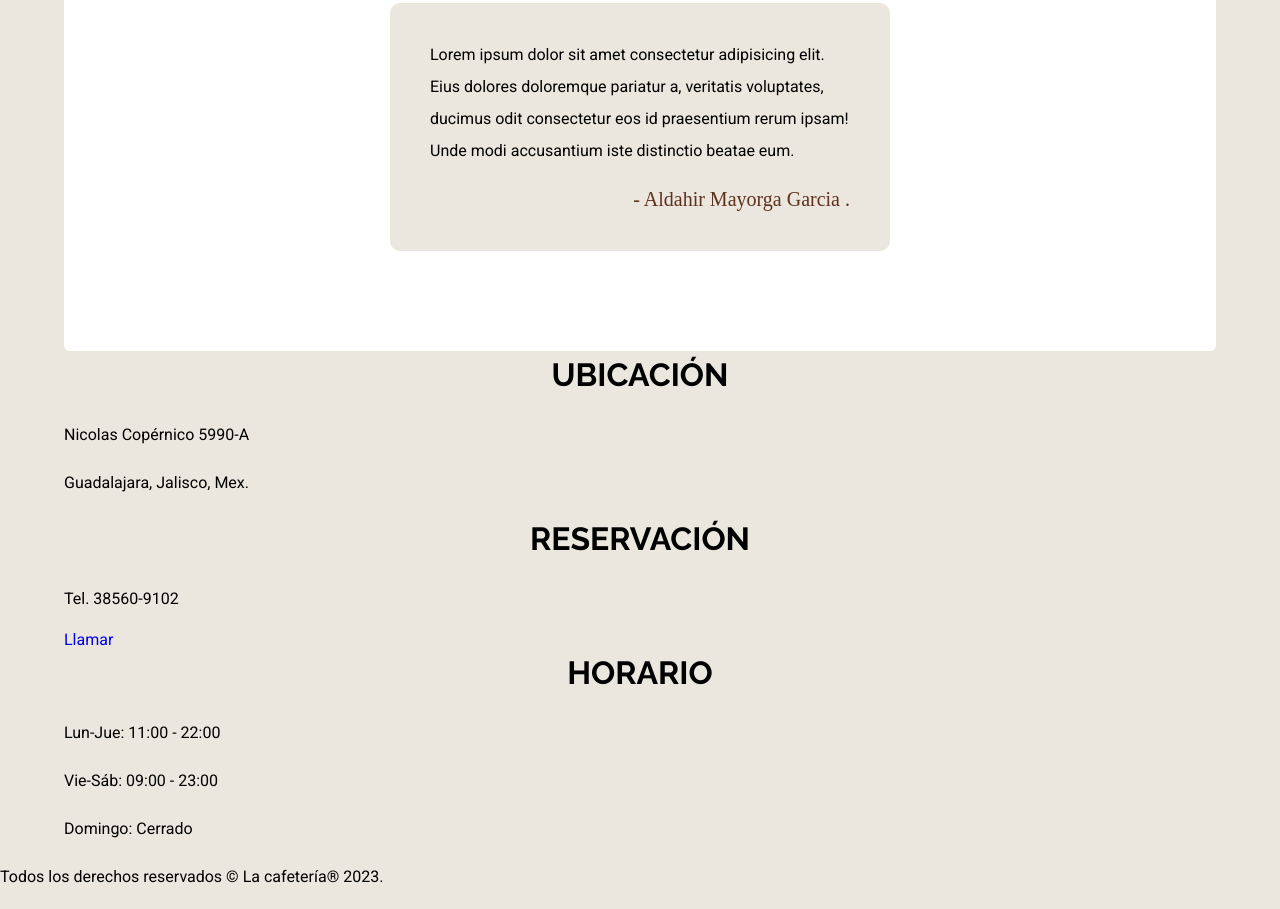
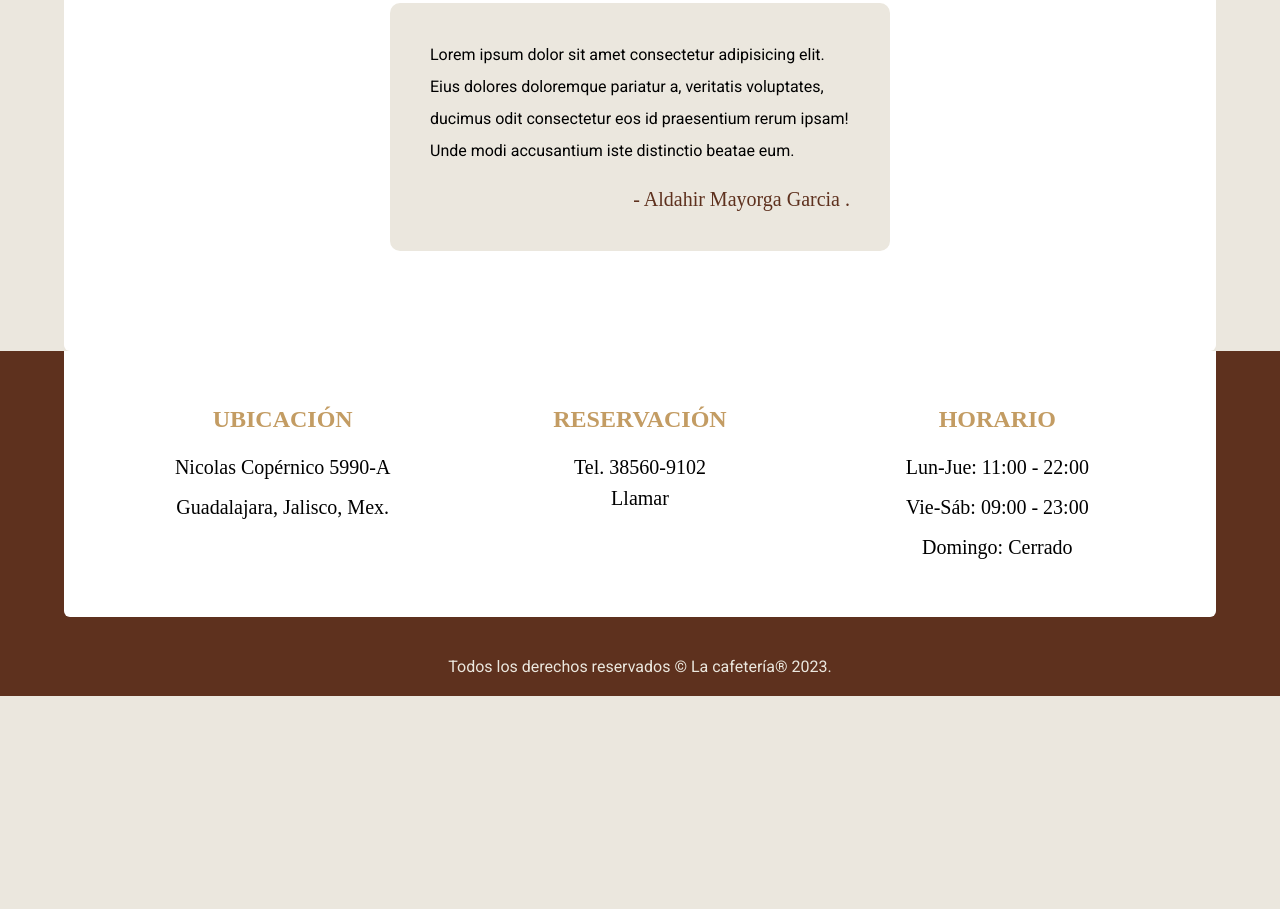
Before and after one commit to AldaMayorgaDev/05-Cafeter-a, a website: page index.html in a window 1280 px wide. Shown: the part 4743-5652 px from the top of the page. After the commit the page ends 5439 px from the top, so only its background shows below. Drawn offline with Linux system fonts and the light colour scheme; a web font is replaced by a local one.

Commit message:
Se agregan estilos a footer

```diff
--- a/index.html
+++ b/index.html
@@ -197,7 +197,7 @@
         </div>
     </section><!-- Fin testimoniales -->
     <footer class="footer">
-        <div class="footer__contenido footer__contenedor">
+        <div class="footer__contenido bg-white footer__contenedor">
             <div class="footer__box ubicacion">
                 <h3>Ubicación</h3>
                 <p>Nicolas Copérnico 5990-A</p>
@@ -215,7 +215,7 @@
                 <p>Domingo: Cerrado </p>
             </div>
         </div>
-        <p class="footer__copyright">Todos los derechos reservados &copy; La cafetería® 2023.</p>
+        <p class="footer__copyright text-center">Todos los derechos reservados &copy; La cafetería® 2023.</p>
     </footer> <!-- Fin footer -->
 </body>
 </html>
--- a/src/scss/app.scss
+++ b/src/scss/app.scss
@@ -14,3 +14,4 @@
 @use 'base'; //Busca un index.scss
 @use 'header';
 @use 'principal';
+@use 'footer';
--- a/src/scss/base/_globales.scss
+++ b/src/scss/base/_globales.scss
@@ -31,6 +31,7 @@ p {
 
 a{
     text-decoration: none;
+    color: v.$negro;
 }
 
 img{
--- /dev/null
+++ b/src/scss/footer/_footer.scss
@@ -0,0 +1,44 @@
+/* Footer */
+
+@use 'base/variables' as v;
+@use 'base/mixins' as m;
+
+.footer{
+    background-color: v.$primario;
+
+    .footer__contenido{
+        padding: 5rem;
+        border-radius: 0 0 .6rem .6rem;
+
+        @include m.tablet{
+            @include m.grid(3, 2rem);
+        }
+    }
+}
+
+.footer__box{
+    font-family: v.$fuenteCursiva;
+    text-align: center;
+    margin-bottom: v.$separacion;
+    @include m.tablet{
+        margin-bottom: 0;
+    }
+    h3{
+        font-family: v.$fuenteCursiva;
+        margin: 0 0 1rem 0;
+        font-size: 2.4rem;
+        color: v.$secundario;
+    }
+    p,a{
+        font-size: 2rem;
+        margin: 0;
+    }
+}
+
+.footer__copyright{
+    color: v.$cafeClaro;
+    margin-top: 2rem;
+    margin-bottom: 0;
+    padding: 2rem;
+    line-height: 1.2;
+}
--- /dev/null
+++ b/src/scss/footer/_index.scss
@@ -0,0 +1 @@
+@forward 'footer';
```
Also changed, not shown: build/css/app.css.
